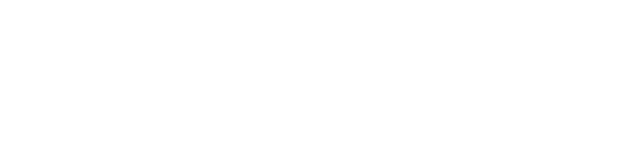
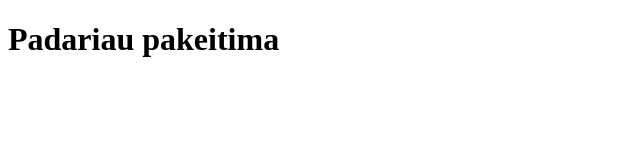
Before and after one commit to Budam87/test, a plain HTML site: page index.html in a window 1280 px wide. Shown: the whole page, without its empty margins (0-640 px from the left). Drawn offline with Linux system fonts and the light colour scheme.

Commit message:
created h1

```diff
--- a/index.html
+++ b/index.html
@@ -6,6 +6,6 @@
     <title>Document</title>
 </head>
 <body>
-
+    <h1>Padariau pakeitima</h1>
 </body>
 </html>
```
